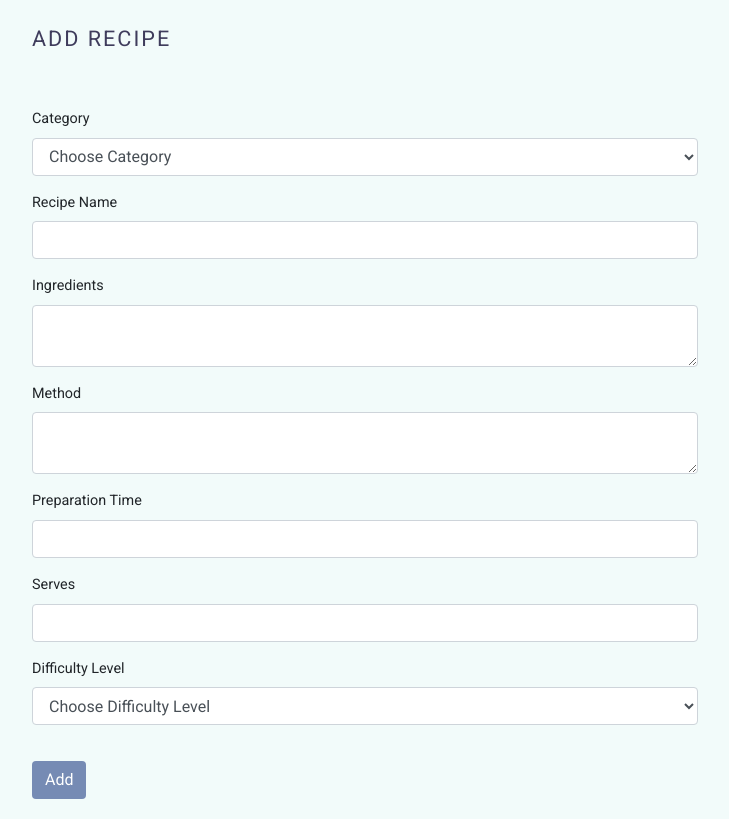
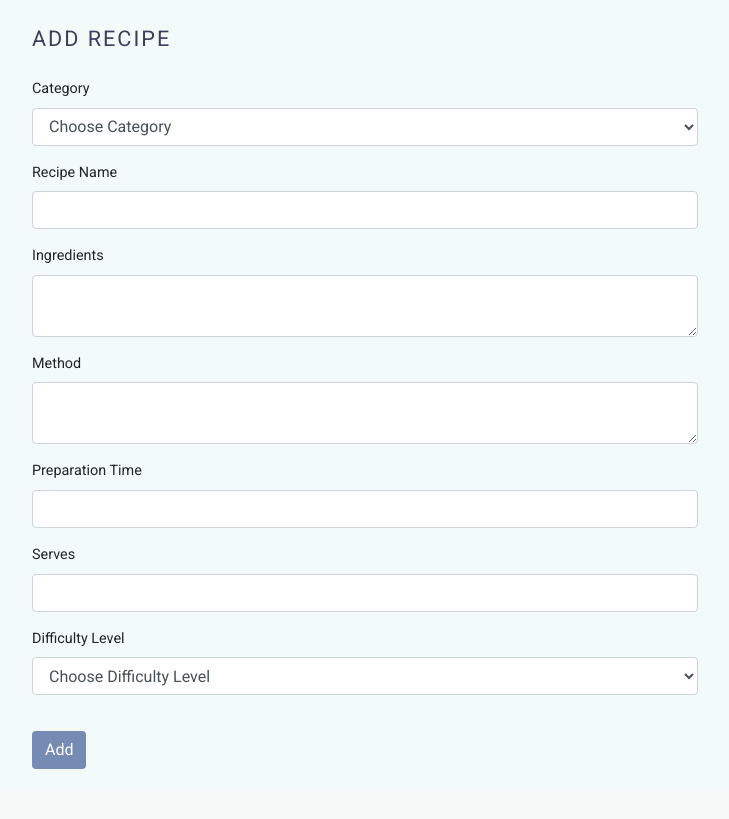
Before and after one commit to luisanegri/Data-Centric-Development, a Flask app: page /add_recipes in a window 1280 px wide. Shown: the part 45-864 px from the top of the page, without its empty margins (53-782 px from the left). After the commit the page ends 814 px from the top, so only its background shows below. Run offline with Flask 2, Linux system fonts and the light colour scheme; data that the repository does not hold is empty; some libraries are stand-ins or nearby versions; some web fonts are replaced.

Commit message:
removed padding from form

```diff
--- a/static/css/style.css
+++ b/static/css/style.css
@@ -175,9 +175,6 @@ body {
   margin-right: auto;
 }
 
-.add-recipe-form {
-  padding-top: 30px;
-}
 
 /*------------------------------ myrecipes.html ------------------------------*/
 
```
